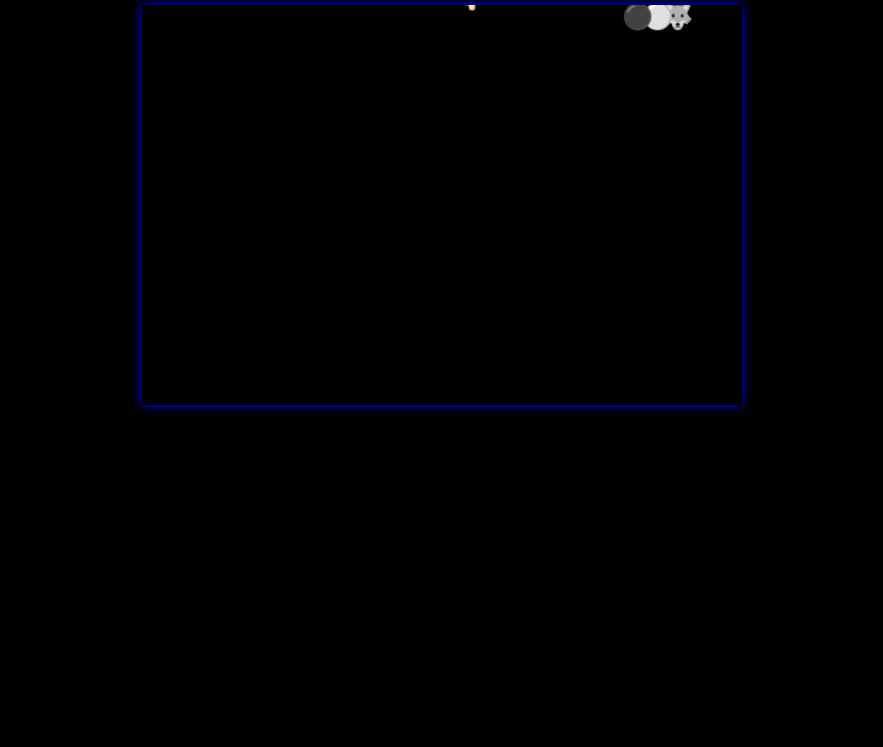
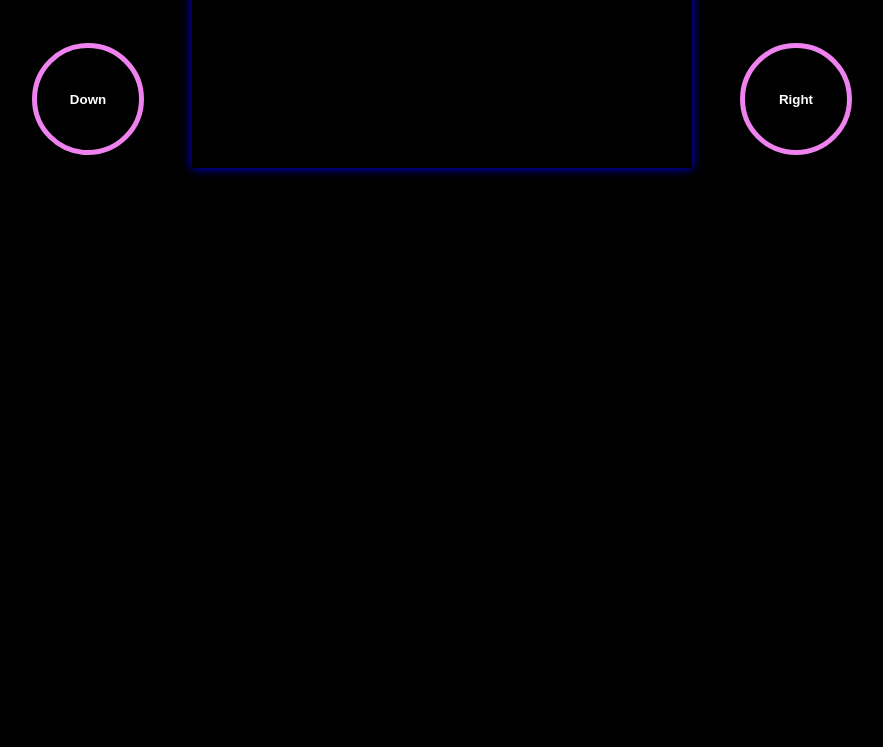
Before and after one commit to Migeuskz/Snake.js, a plain HTML site: page index.html in a window 1280 px wide. Shown: the part 221-968 px from the top of the page, without its empty margins (174-1057 px from the left). Before the commit the page ends 800 px from the top, so only its background shows below. Drawn offline with Linux system fonts and the light colour scheme.

Commit message:
agregando eventos en botones

```diff
--- a/app.js
+++ b/app.js
@@ -8,6 +8,7 @@ const ctx = lienzo.getContext('2d');
 
 let posX = 2;
 let posY = 1;
+let direccion = 1; // derecha
 function start(){
     const snake = [];
     snake.push({
@@ -83,8 +84,8 @@ const comida = {
     x:0,
     y:0,
     aparece: function(){
-        this.x= Math.floor(Math.random() * 30) ;
-        this.y= Math.floor(Math.random() * 20);
+        this.x= Math.floor(Math.random() * 25) ;
+        this.y= Math.floor(Math.random() * 15);
     },
     pinta:function(){
         ctx.font = '25px Serif';
@@ -110,7 +111,17 @@ document.querySelector('body').addEventListener('keydown', function(e){
     }
 })
 
-let direccion = 1; // derecha
+document.querySelector('.container').addEventListener('click', (e) => {
+    if(e.target.classList.contains('btn')){
+        const bText = e.target.innerText;
+        if(bText === 'Up') direccion = 4;
+        else if(bText === 'Right') direccion =1;
+        else if(bText === 'Down') direccion =2;
+        else direccion = 3;
+    }
+})
+
+
 comida.aparece();
 
  setInterval(() => {
@@ -130,9 +141,9 @@ comida.aparece();
     else if (direccion === 3) posX --; //arriba
     else posY --; //abajo
 
-    if(posX > 29) posX = 0;
-    else if(posX < 0) posX = 29;
+    if(posX > 24) posX = 0;
+    else if(posX < 0) posX = 24;
     if(posY > 20) posY = 0;
-    else if(posY < 1) posY = 20;
+    else if(posY < 1) posY = 15;
     nextMove();
 },200);
--- a/index.html
+++ b/index.html
@@ -8,10 +8,20 @@
 </head>
 <body>
     <div class="container">
-        <h1>
-            Snake JavaScript
-        </h1>
-        <canvas id="lienzo" width="600" height="400"></canvas>
+        <div class="left">
+            <button class="btn">Up</button>
+            <button class="btn">Down</button>
+        </div>
+        <div class="center">
+            <h1>
+                Snake JavaScript
+            </h1>
+            <canvas id="lienzo" width="500" height="300"></canvas>
+        </div>
+        <div class="right">
+            <button class="btn">Left</button>
+            <button class="btn">Right</button>
+        </div>
     </div>
     <script src="./app.js"></script>
 </body>
--- a/styles/styles.css
+++ b/styles/styles.css
@@ -14,3 +14,29 @@ body{
 h1{
     text-align: center;
 }
+
+.container{
+    display: flex;
+    flex-direction: row;
+}
+
+.btn{
+    width: 7rem;
+    height: 7rem;
+    border-radius: 50%;
+    border: 5px solid violet;
+    background-color: black;
+    color: white;
+    font-weight: bold;
+    margin: 3rem;
+}
+
+.btn:active{
+    background-color: blueviolet;
+}
+
+.left, .right{
+    height: 60rem;
+    display: flex;
+    flex-direction: column;
+}
```
